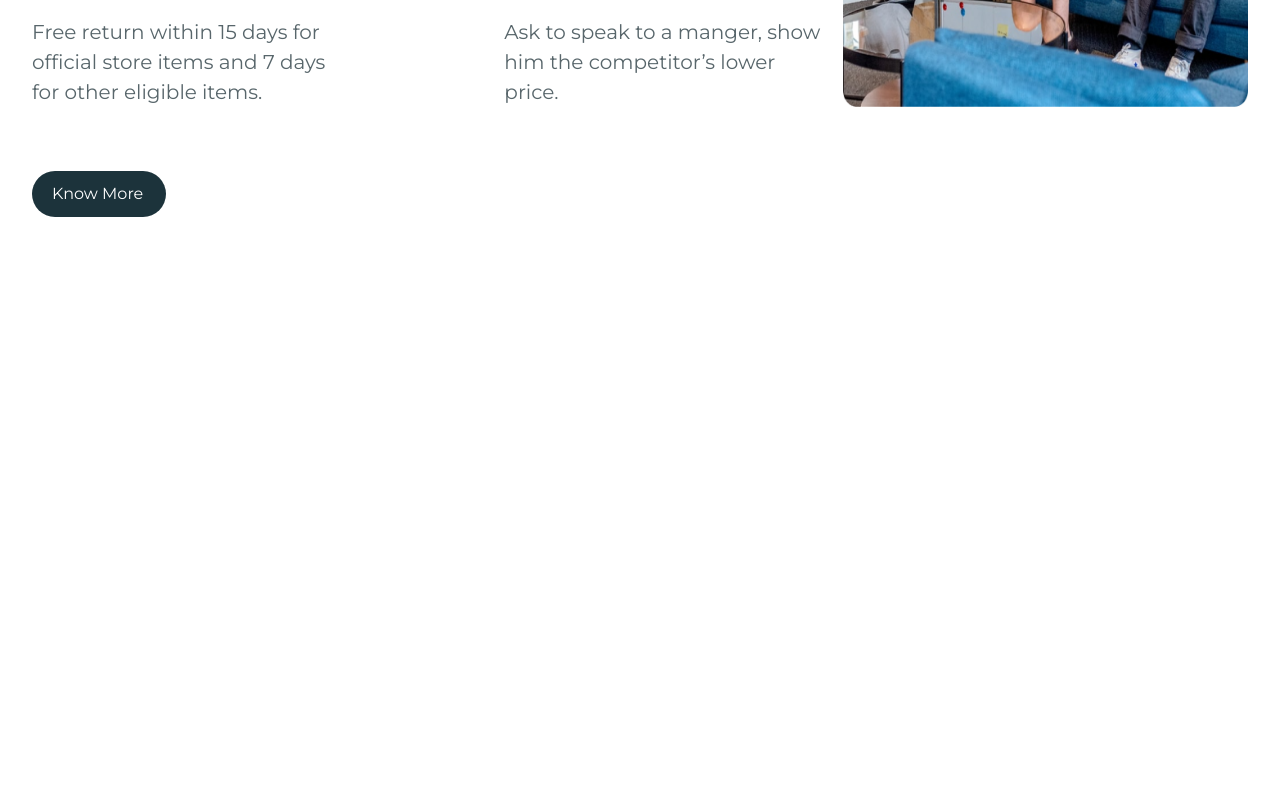
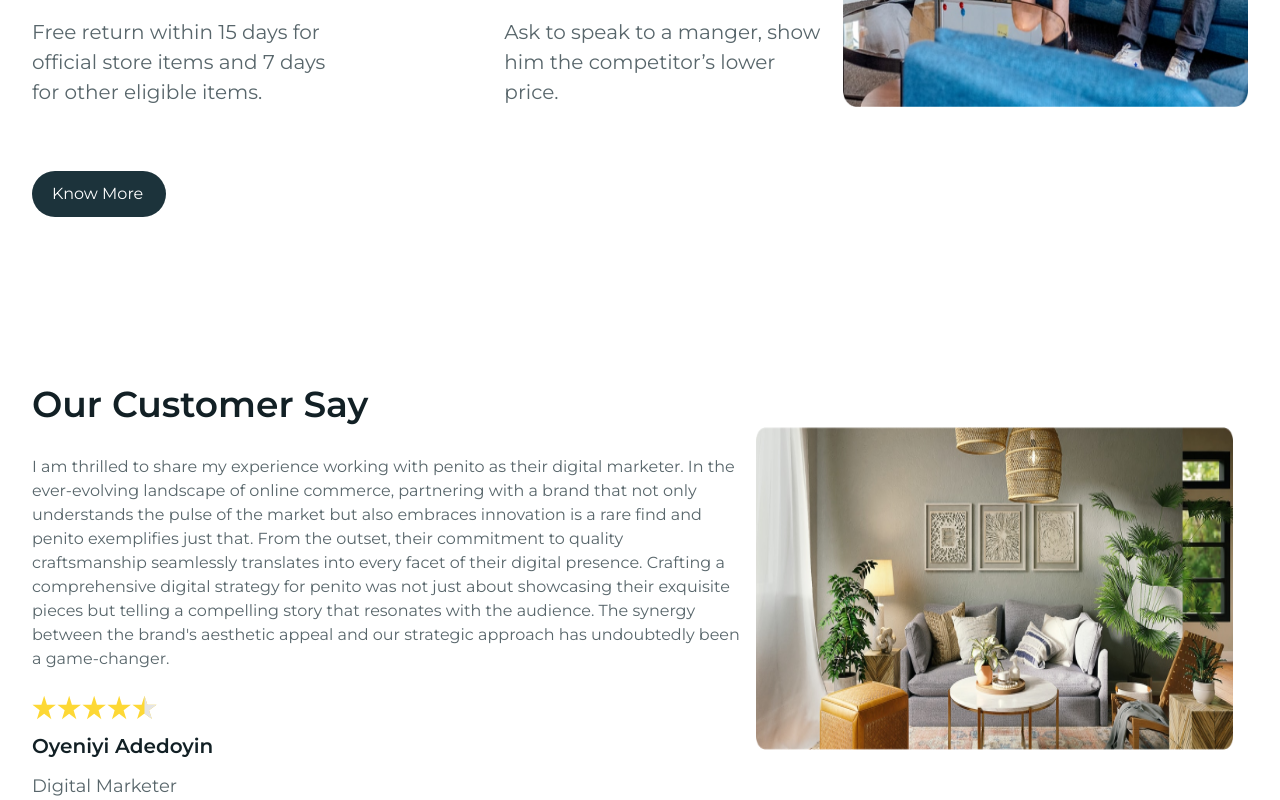
Before and after one commit to LadenikaPeter/penito-furniture, a React (Vite) app: page / in a window 1280 px wide. Shown: the part 2671-3471 px from the top of the page. Before the commit the page ends 2888 px from the top, so only its background shows below. Built offline with nearby package versions, Linux system fonts and the light colour scheme.

Commit message:
fourth section done

```diff
--- a/src/constants/Home.js
+++ b/src/constants/Home.js
@@ -110,3 +110,12 @@ export const SERVICES = [
     ],
   },
 ];
+
+export const TESTIMONIALS = [
+  {
+    testimonial:
+      "I am thrilled to share my experience working with penito as their digital marketer. In the ever-evolving landscape of online commerce, partnering with a brand that not only understands the pulse of the market but also embraces innovation is a rare find and penito exemplifies just that. From the outset, their commitment to quality craftsmanship seamlessly translates into every facet of their digital presence. Crafting a comprehensive digital strategy for penito was not just about showcasing their exquisite pieces but telling a compelling story that resonates with the audience. The synergy between the brand's aesthetic appeal and our strategic approach has undoubtedly been a game-changer.",
+    name: "Oyeniyi Adedoyin",
+    title: "Digital Marketer",
+  },
+];
--- a/src/pages/Home.jsx
+++ b/src/pages/Home.jsx
@@ -1,5 +1,5 @@
 import { useState } from "react";
-import { SECOND__SECTION, SERVICES } from "../constants/Home";
+import { SECOND__SECTION, SERVICES, TESTIMONIALS } from "../constants/Home";
 import Button from "../components/Button";
 import ServiceBox from "../components/ServiceBox";
 
@@ -14,11 +14,13 @@ export default function Home() {
     }
   }
 
-  function reusable(value, src, alt) {
+  function reusable(value, src, alt, w = 30, h = 30) {
     const images = [];
 
     for (let i = 0; i < value; i++) {
-      images.push(<img src={src} alt={alt} />);
+      images.push(
+        <img src={src} alt={alt} className={`w-[${w}px] h-[${h}px]`} />
+      );
     }
 
     return images;
@@ -136,7 +138,6 @@ export default function Home() {
               Our Services & Benefits
             </h1>
             <div className="grid grid-cols-12">
-              {/* <div> */}
               <div className="col-span-8 pr-4">
                 <div className="flex flex-col gap-16">
                   <div className="flex gap-[150px]">
@@ -176,6 +177,49 @@ export default function Home() {
             </div>
           </div>
         </section>
+
+        <section id="fourth__section" className="pt-[160px]">
+          <div className="grid grid-cols-12">
+            <div className="col-span-7">
+              <div className="flex flex-col gap-6">
+                <h1 className="capitalize text-[36px] font-semibold text-[#122025]">
+                  our customer say
+                </h1>
+                {TESTIMONIALS.map((item) => {
+                  return (
+                    <>
+                      <p className="text-[#58666B]">{item.testimonial}</p>
+                      <div className="flex flex-col gap-3">
+                        <div className="flex">
+                          {reusable(
+                            4,
+                            "src/assets/full-star.svg",
+                            "star-icon",
+                            25,
+                            25
+                          ).map((image) => {
+                            return image;
+                          })}
+                          <img
+                            src="src/assets/half-star.svg"
+                            className="w-[25px] h-[25px]"
+                          />
+                        </div>
+                        <h4 className="text-[#122025] font-semibold text-xl">
+                          {item.name}
+                        </h4>
+                        <h5 className="text-[#58666B] text-lg">{item.title}</h5>
+                      </div>
+                    </>
+                  );
+                })}
+              </div>
+            </div>
+            <div className="col-span-5 flex py-[50px] px-[15px]">
+              <img src="src/assets/customer.png" alt="Testimonial-img" />
+            </div>
+          </div>
+        </section>
       </div>
     </>
   );
```
Also changed, not shown: src/assets/customer.png (added).
